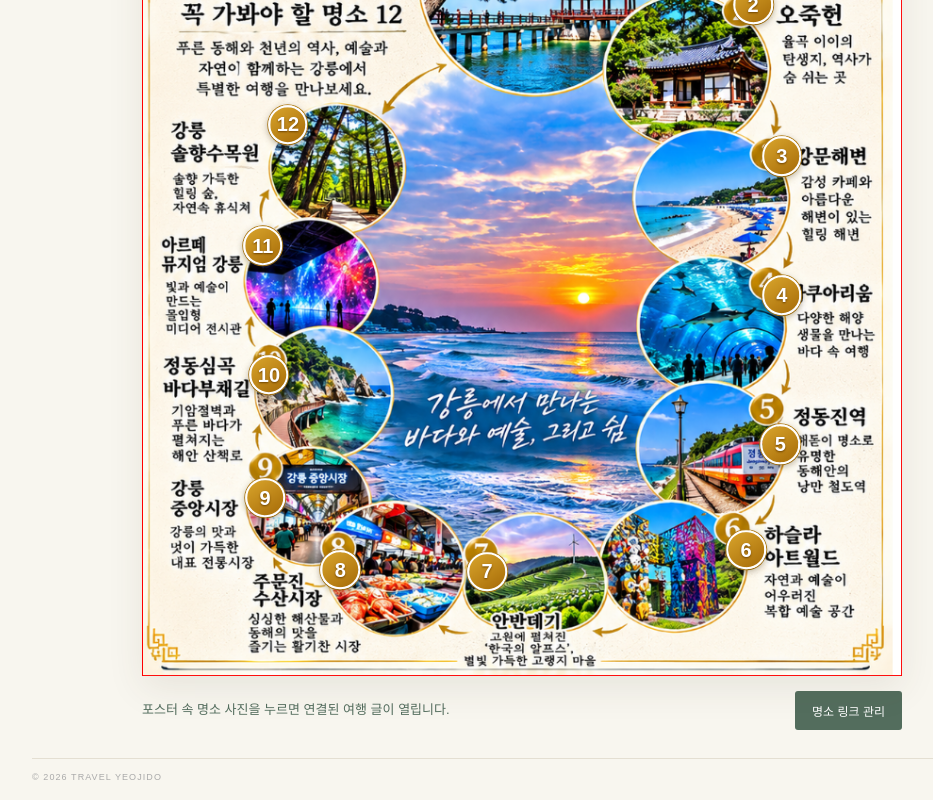
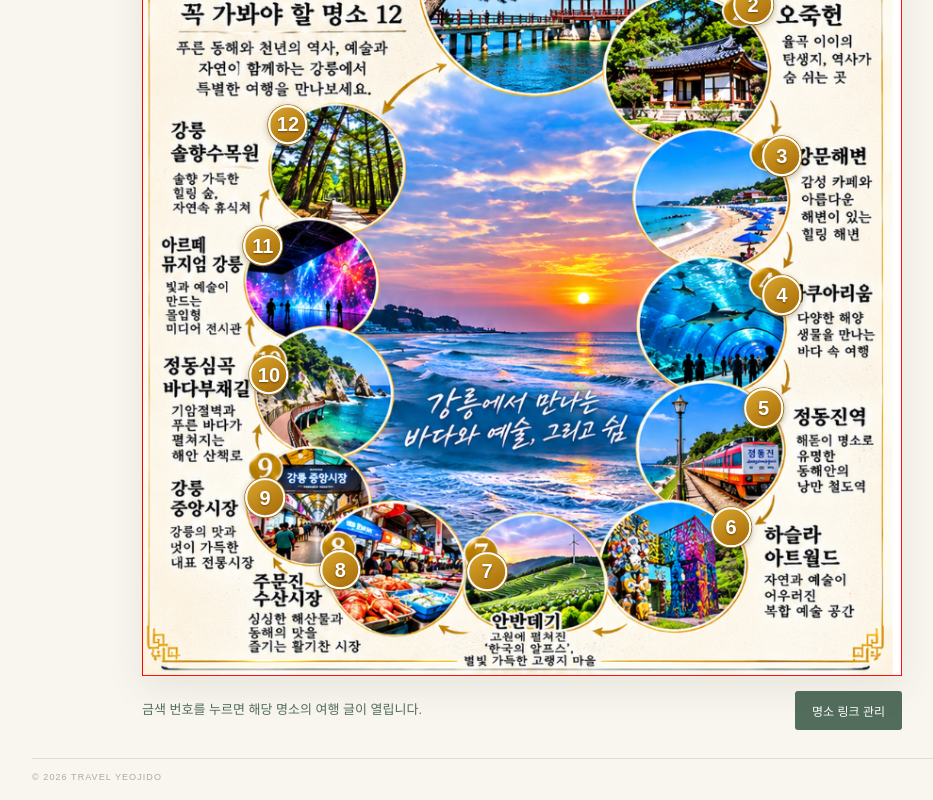
Before and after one commit to hameui/travel-yeojido-ai-studio, a Next.js app: page /places/gangneung in a window 1280 px wide. Shown: the part 375-1175 px from the top of the page, without its empty margins (118-1051 px from the left). Built offline with nearby package versions, Linux system fonts and the light colour scheme.

Commit message:
Align poster number badges 5 and 6 and clarify click instruction

```diff
--- a/src/components/GangneungPoster.tsx
+++ b/src/components/GangneungPoster.tsx
@@ -8,8 +8,8 @@ const places = [
   { id: "2", name: "오죽헌", x: 80.4, y: 19.8 },
   { id: "3", name: "강문해변", x: 84.2, y: 37.9 },
   { id: "4", name: "아쿠아리움", x: 84.2, y: 54.5 },
-  { id: "5", name: "정동진역", x: 84, y: 72.3 },
-  { id: "6", name: "하슬라아트월드", x: 79.5, y: 84.9 },
+  { id: "5", name: "정동진역", x: 81.8, y: 68 },
+  { id: "6", name: "하슬라아트월드", x: 77.5, y: 82.2 },
   { id: "7", name: "안반데기", x: 45.4, y: 87.5 },
   { id: "8", name: "주문진수산시장", x: 26.1, y: 87.3 },
   { id: "9", name: "강릉중앙시장", x: 16.2, y: 78.7 },
@@ -24,7 +24,7 @@ export default function GangneungPoster() {
   const [links, setLinks] = useState<Record<string, string>>({});
   const [editing, setEditing] = useState(false);
   const [selectedId, setSelectedId] = useState<string | null>(null);
-  const [notice, setNotice] = useState("포스터 속 명소 사진을 누르면 연결된 여행 글이 열립니다.");
+  const [notice, setNotice] = useState("금색 번호를 누르면 해당 명소의 여행 글이 열립니다.");
   const [drafts, setDrafts] = useState<Record<string, string>>({});
 
   useEffect(() => {
```
